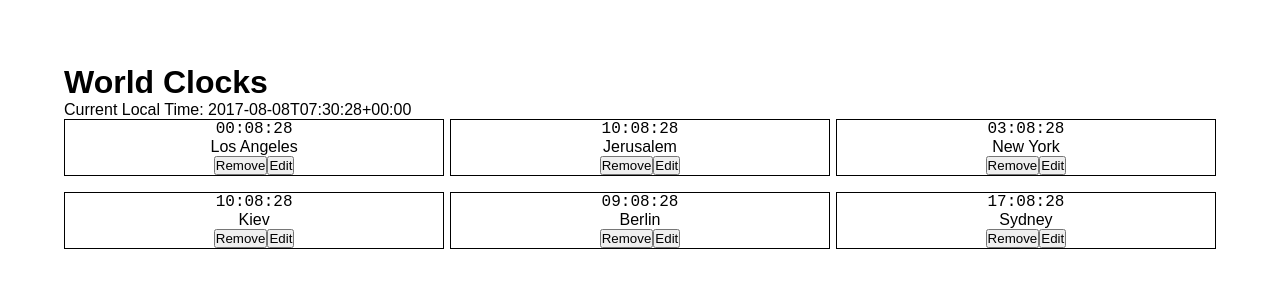
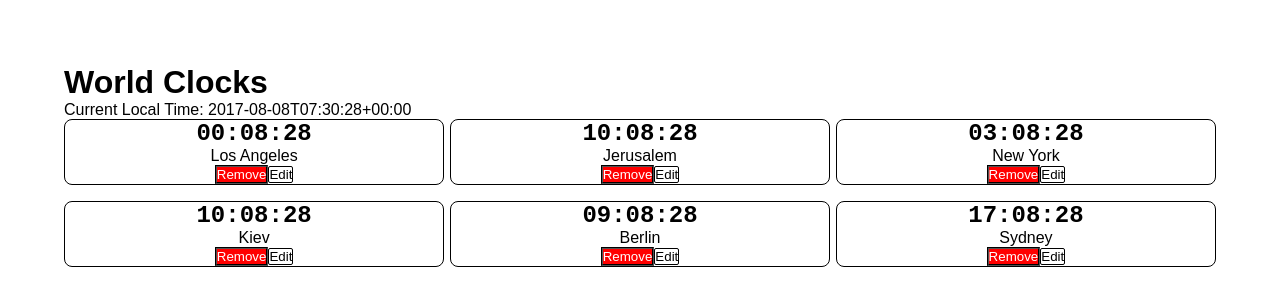
Before and after one commit to barakplasma/React-World-Clocks, a React (Create React App) app: page / in a window 1280 px wide. Shown: the top 306 px of the page. Built offline with nearby package versions, Linux system fonts and the light colour scheme.

Commit message:
added edit function using prompt

```diff
--- a/package.json
+++ b/package.json
@@ -4,11 +4,11 @@
   "private": true,
   "dependencies": {
     "gh-pages": "^1.0.0",
-    "moment": "^2.18.1",
     "moment-timezone": "^0.5.13",
     "react": "^15.6.1",
     "react-dom": "^15.6.1",
-    "react-scripts": "1.0.10"
+    "react-scripts": "1.0.10",
+    "shortid": "^2.2.8"
   },
   "scripts": {
     "start": "react-scripts start",
--- a/src/App.css
+++ b/src/App.css
@@ -1,9 +1,11 @@
 .time {
   font-family: "Courier New";
-  /*font-size: 2rem;*/
+  font-size: 1.5rem;
+  font-weight: 800;
 }
 
 .localeClock {
+  border-radius: .5rem;
   border: .1rem solid black;
   width: 33%;
   margin-bottom: 1rem;
@@ -36,3 +38,15 @@ body {
     margin: 1%;
   }
 }
+
+.removeButton {
+  background-color: red;
+  color: white;
+  border-style: groove;
+}
+
+.editButton {
+  border: 1px solid black;
+  border-radius: 2px;
+  background-color: transparent;
+}
--- a/src/App.js
+++ b/src/App.js
@@ -1,5 +1,6 @@
 import React, {Component} from 'react';
 import moment from 'moment-timezone';
+import shortid from 'shortid';
 import './App.css';
 
 const LocaleClock = (props) => {
@@ -10,14 +11,14 @@ const LocaleClock = (props) => {
         <p className="locationString">
             {props.tz.split('/').pop().split('_').join(' ')}
         </p>
-        <ButtonGroup />
+        <ButtonGroup tz={props.tz} edit={props.edit}/>
     </section>
 };
 
 const ButtonGroup = (props) => {
-    return <div className="buttonGroup">
-        <button>Remove</button>
-        <button>Edit</button>
+    return <div key={shortid.generate()} className="buttonGroup">
+        <button className="removeButton">Remove</button>
+        <button className="editButton" onClick={()=>props.edit(props.tz)}>Edit</button>
     </div>
 };
 
@@ -34,7 +35,8 @@ class App extends Component {
                 'Europe/Berlin',
                 'Australia/Sydney'
             ]
-        }
+        };
+        this.editClock = this.editClock.bind(this);
     }
 
     componentDidMount() {
@@ -45,6 +47,13 @@ class App extends Component {
         this.setState({...this.state.timezones, currentTime: moment()})
     }
 
+    editClock(key){
+        // console.log('attempted edit of ',key);
+        let newTZ = prompt('Please Enter a new Timezone','Asia/Omsk');
+        this.setState({...this.state.currentTime,
+        ...this.state.timezones.splice(this.state.timezones.findIndex(tz=>tz===key),1,newTZ)})
+    }
+
     render() {
         return (
             <div className="App">
@@ -52,9 +61,11 @@ class App extends Component {
                 <div className="currentTime">Current Local Time: {moment().format()}</div>
                 {/*<h2>World Times:</h2>*/}
                 <section className="clockGrid">
-                    {this.state.timezones.map(tz => <LocaleClock key={tz}
+                    {this.state.timezones.map(tz => <LocaleClock key={shortid.generate()}
                                                                  tz={tz}
-                                                                 utc={this.state.currentTime} />)}
+                                                                 utc={this.state.currentTime}
+                                                                 edit={this.editClock}
+                                                                 remove={console.log} />)}
                 </section>
             </div>
         );
```
Also changed, not shown: 1 other file (tests, documents, lock files or other folders).
